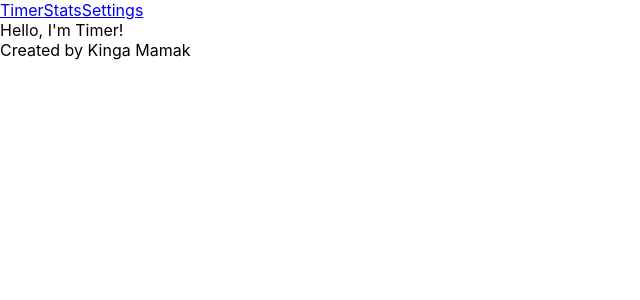
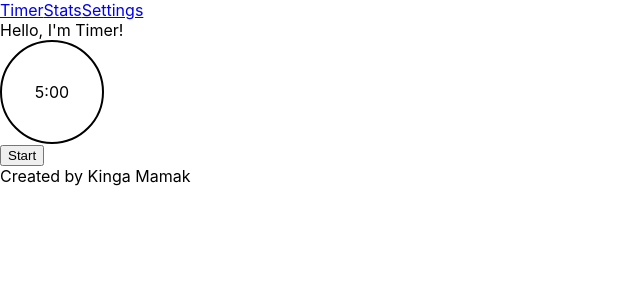
Before and after one commit to kingam280/productivity-counter, a React (Create React App) app: page / in a window 1280 px wide. Shown: the top 300 px of the page, without its empty margins (0-640 px from the left). Built offline with nearby package versions, Linux system fonts and the light colour scheme.

Commit message:
Create Timer Component

```diff
--- a/src/components/App.js
+++ b/src/components/App.js
@@ -19,10 +19,10 @@ function App() {
         <Menu />
         <Switch>
           <Route exact path="/">
-            <Timer />
+            <Timer startTime={5}/>
           </Route>
           <Route path="/timer">
-            <Timer />
+            <Timer startTime={5}/>
           </Route>
           <Route path="/stats">
             <Stats />
--- a/src/components/Timer.js
+++ b/src/components/Timer.js
@@ -1,10 +1,41 @@
-import React from 'react';
+import React, { useEffect, useState } from 'react';
+import '../styles/Timer.css';
 
-export default function Timer() {
+export default function Timer({startTime}) {
+
+    const [isCounting, setIsCounting] = useState(false);
+    const [focusTimeMinutes, setFoucsTimeMinutes] = useState(startTime);
+    const [focusTimeSeconds, setFoucsTimeSeconds] = useState(0);
+
+    const handleCountingClick = () => {
+      setIsCounting(prevState => !prevState)
+    }
+
+    useEffect(() => {
+      let intervalSec = null
+      if (isCounting && focusTimeSeconds === 0) {
+        setTimeout( () => {
+          setFoucsTimeSeconds(59)
+          setFoucsTimeMinutes(prev => prev - 1)
+        }, 1000)
+      } else if (isCounting && focusTimeSeconds !== 0) {
+        intervalSec = setInterval( () => setFoucsTimeSeconds( prev => prev - 1), 1000)
+      } else {
+        clearInterval(intervalSec)
+      }
+
+      return () => {
+        clearInterval(intervalSec)
+      }
+    }, [isCounting, focusTimeSeconds])
 
     return (
-      <div className="App">
+      <div className="timer-container">
         Hello, I'm Timer!
+        <div className="timer">
+          {focusTimeMinutes}:{focusTimeSeconds > 9 ? focusTimeSeconds : '0' + focusTimeSeconds}
+        </div>
+        <button onClick={handleCountingClick}>{isCounting ? "Pause" : "Start"}</button>
       </div>
     );
   }
--- /dev/null
+++ b/src/styles/Timer.css
@@ -0,0 +1,8 @@
+.timer {
+  width: 100px;
+  height: 100px;
+  border: solid black 2px;
+  border-radius: 50%;
+  text-align: center;
+  line-height: 100px;
+}
```
